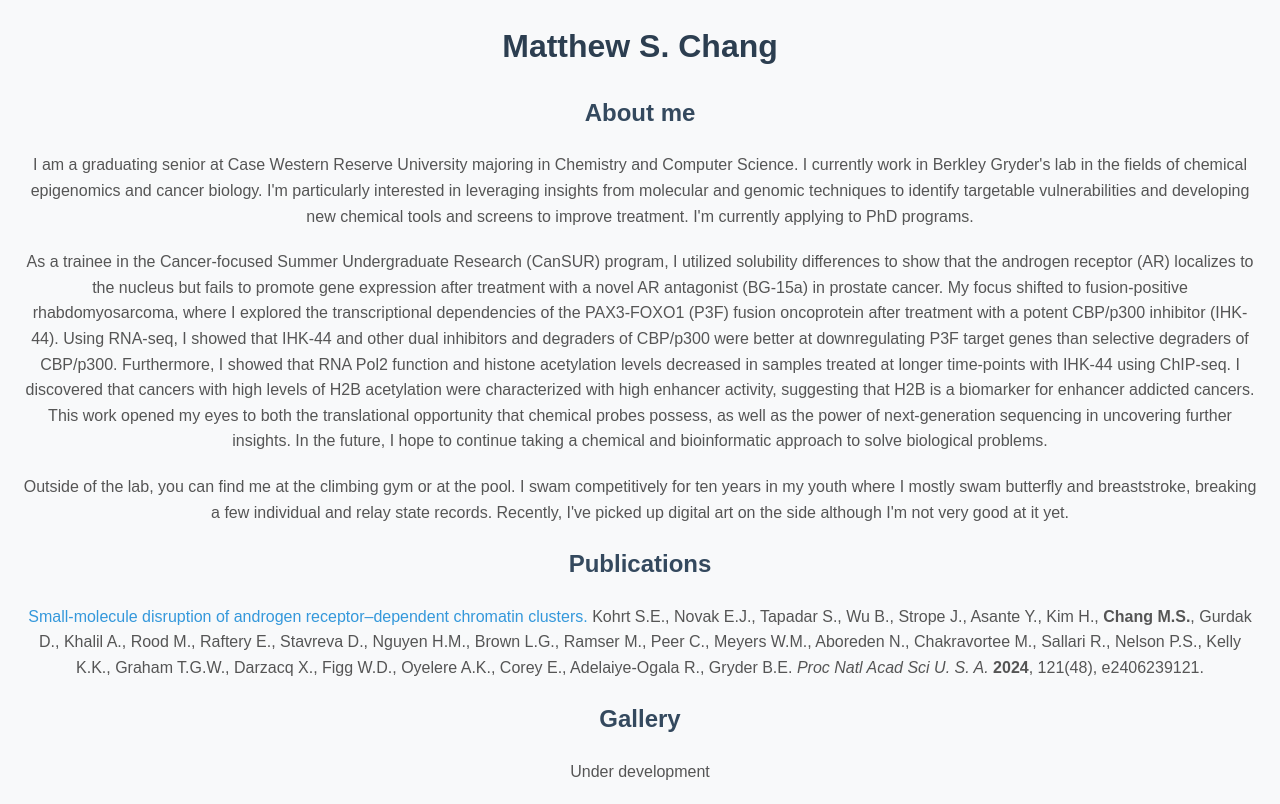
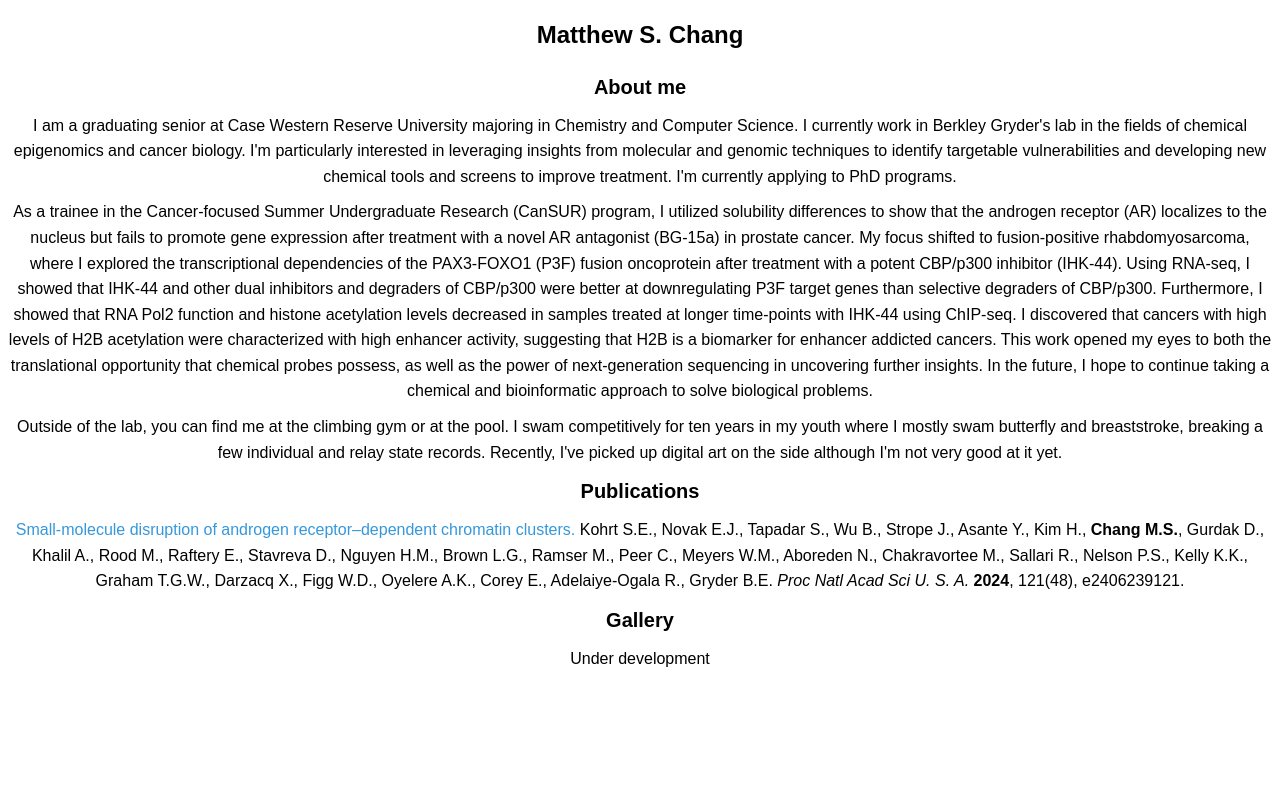
Before and after one commit to mattychang/mattychang.github.io, a plain HTML site: page index.html in a window 1280 px wide. Drawn offline with Linux system fonts and the light colour scheme.

Commit message:
Update styles.css

```diff
--- a/styles.css
+++ b/styles.css
@@ -2,28 +2,25 @@
 body {
     font-family: Arial, sans-serif;
     line-height: 1.6;
-    margin: 20px;
-    background-color: #f8f9fa;
 }
 
 /* Heading styles */
 h1 {
-    color: #2c3e50;
     text-align: center;
+    font-size: 24px;
 }
 
 h2 {
-    color: #34495e;
-    margin-top: 20px;
+    margin: 10px 0px 10px 0px;
     text-align: center;
+    font-size: 20px;
 }
 
 /* Paragraph styles */
 p {
-    color: #555;
+    margin: 10px 0px 10px 0px;
+    text-align: center;
     font-size: 16px;
-    margin-top: 20px;
-    text-align: center;
 }
 
 /* Link styles */
```
